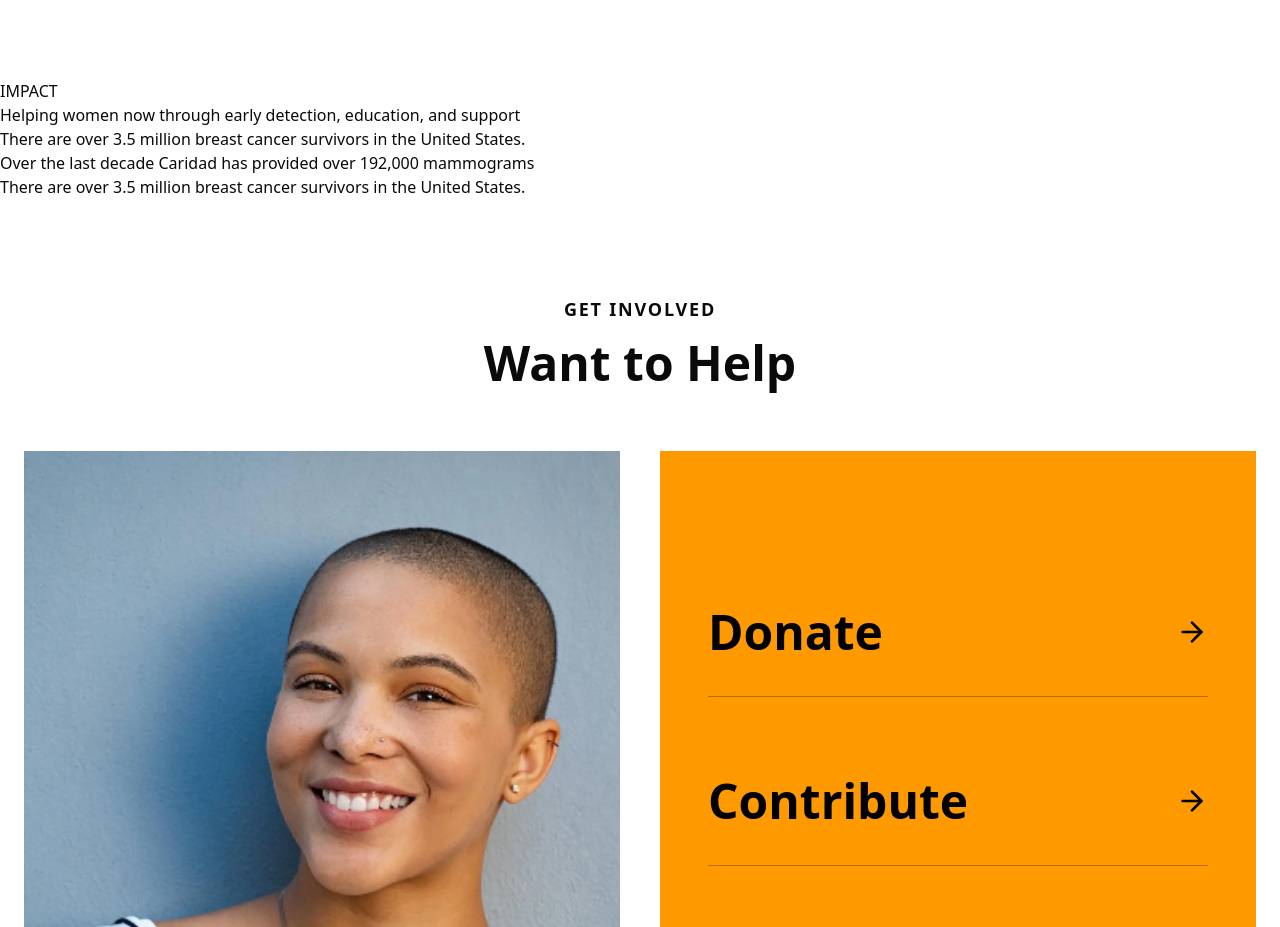
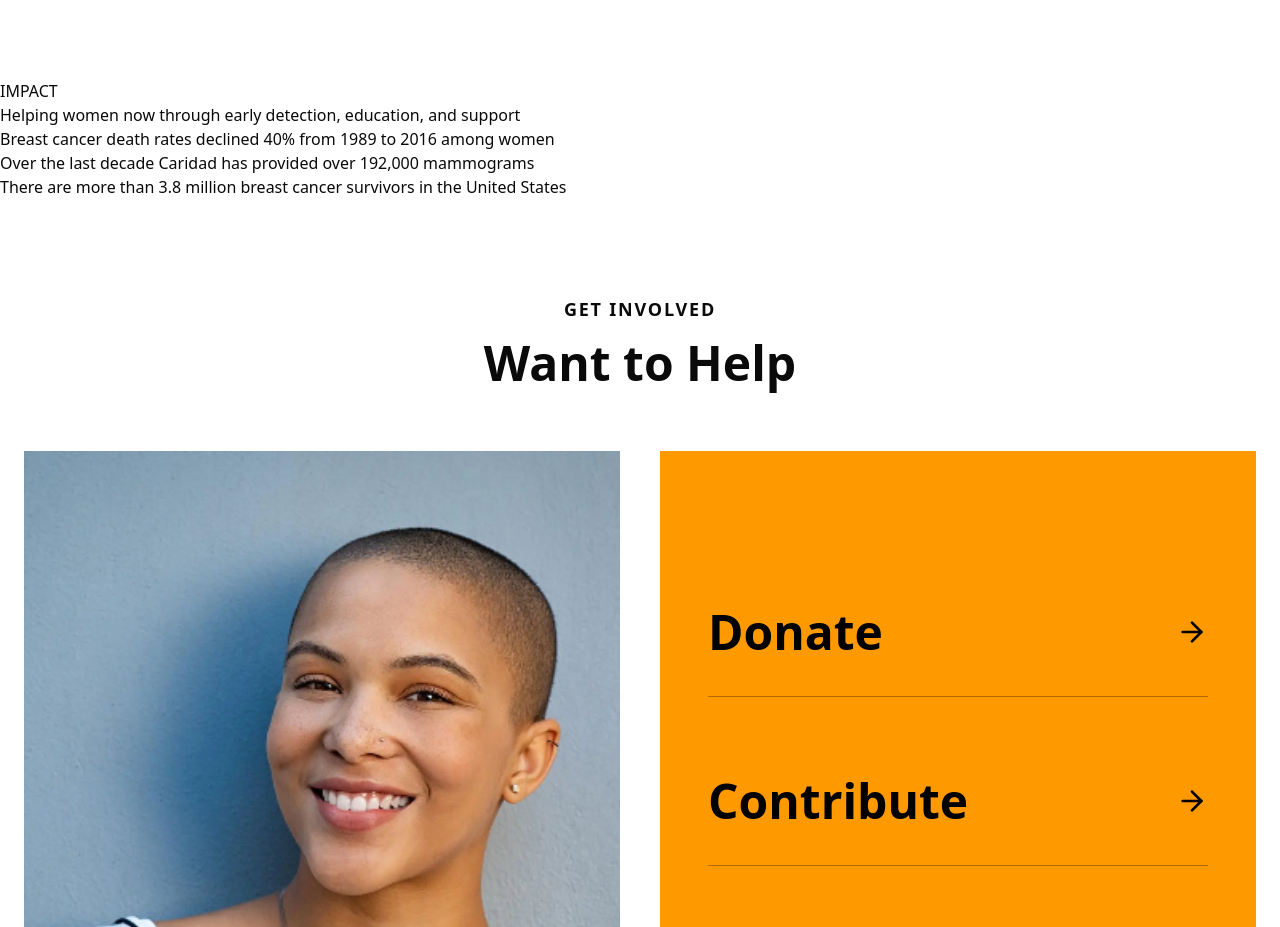
Before and after one commit to Shouryya-Manna/Caridad, a Next.js app: page / in a window 1280 px wide. Shown: the part 2740-3667 px from the top of the page. Built offline with nearby package versions, Linux system fonts and the light colour scheme.

Commit message:
Images changed

```diff
--- a/src/data/Impact.data.ts
+++ b/src/data/Impact.data.ts
@@ -1,14 +1,14 @@
 export const ImpactData = [
   {
-    imageUrl: "/Woman1.jpeg",
-    data: "There are over 3.5 million breast cancer survivors in the United States.",
+    imageUrl: "/Cancer1.jpeg",
+    data: "Breast cancer death rates declined 40% from 1989 to 2016 among women",
   },
   {
-    imageUrl: "/Woman2.jpeg",
+    imageUrl: "/Cancer2.jpeg",
     data: "Over the last decade Caridad has provided over 192,000 mammograms",
   },
   {
-    imageUrl: "/Woman3.jpeg",
-    data: "There are over 3.5 million breast cancer survivors in the United States.",
+    imageUrl: "/Cancer3.jpeg",
+    data: "There are more than 3.8 million breast cancer survivors in the United States",
   },
 ];
```
Also changed, not shown: public/Cancer2.jpeg (renamed from public/Cencer2.jpeg).
